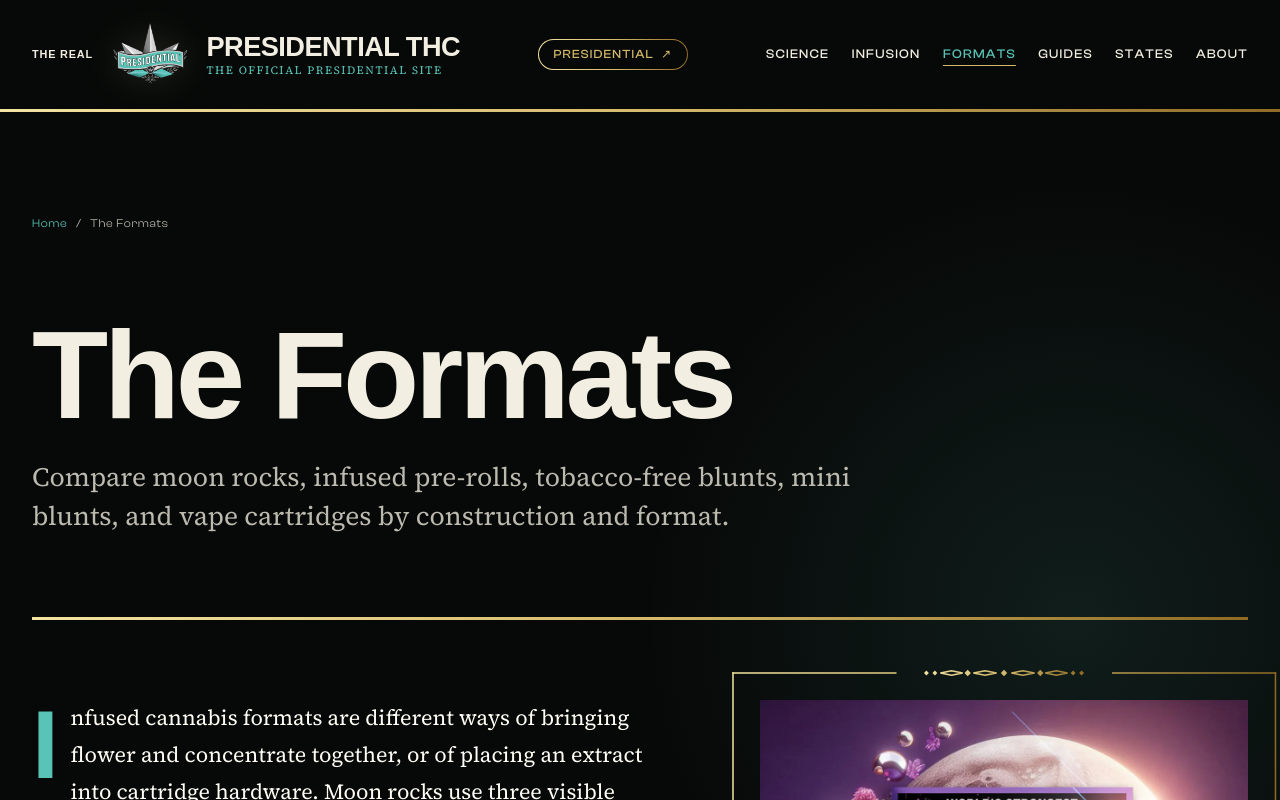
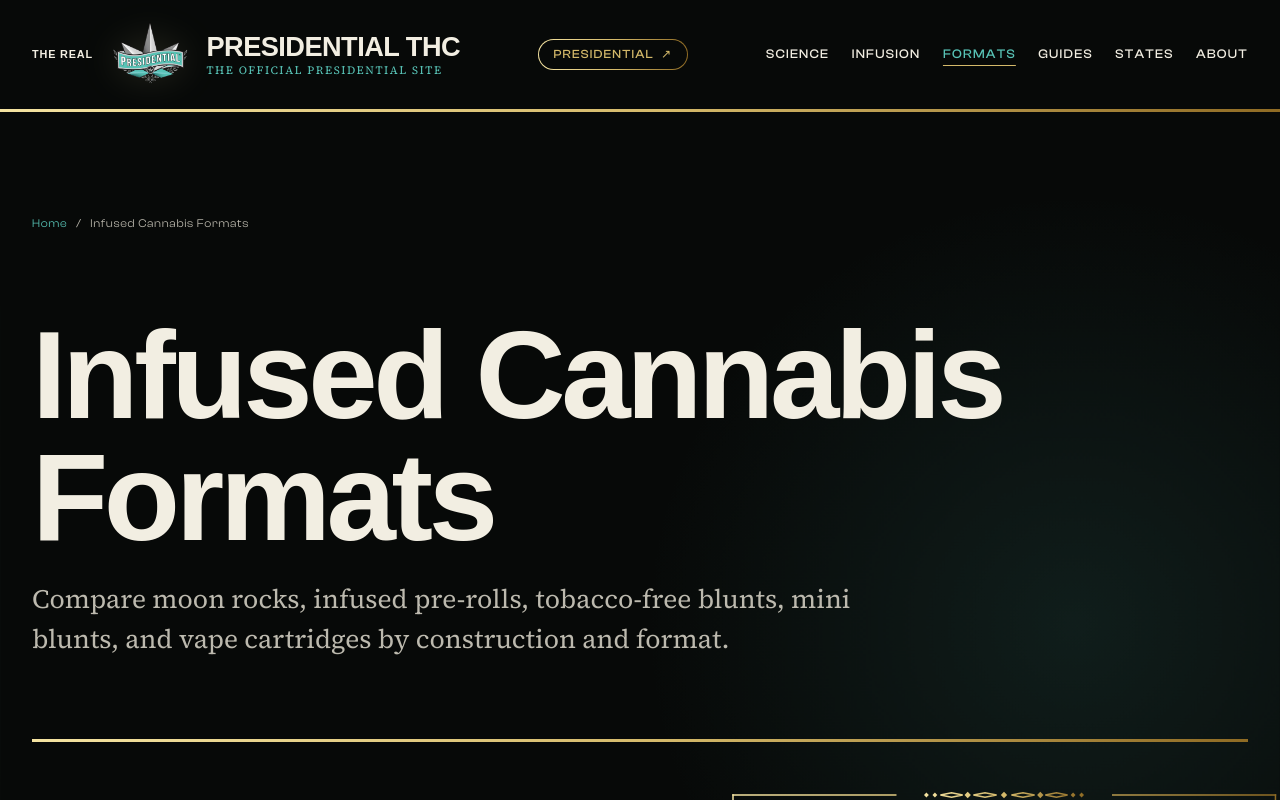
Before and after one commit to MONKEEJUMP/presidential-thc-net, a Next.js app: page /formats in a window 1280 px wide. Shown: the top 800 px of the page. Built offline with nearby package versions, Linux system fonts and the light colour scheme; a web font is replaced by a local one.

Commit message:
Clarify THC hub metadata
Merges the live-identified THC hub heading and title improvements after the local build and Vercel preview checks pass.

```diff
--- a/src/content/formats.ts
+++ b/src/content/formats.ts
@@ -5,8 +5,8 @@
     path: "/formats",
     kind: "hub",
     silo: "formats",
-    h1: "The Formats",
-    title: "Infused Cannabis Formats Compared",
+    h1: "Infused Cannabis Formats",
+    title: "Infused Cannabis Formats Compared | Presidential THC",
     description:
       "Compare moon rocks, infused pre-rolls, tobacco-free blunts, mini blunts, and vape cartridges by construction and format.",
     wordTarget: [400, 600],
@@ -110,7 +110,7 @@
     path: "/formats/blunts",
     kind: "article",
     silo: "formats",
-    h1: "Blunts",
+    h1: "Infused Blunts",
     title: "Infused Blunts and Tobacco-Free Hemp Wraps",
     description:
       "Compare infused blunts, paper pre-rolls, and mini blunts, with a clear look at tobacco-free hemp wraps and burn construction.",
@@ -204,8 +204,8 @@
     path: "/formats/mini-blunts",
     kind: "article",
     silo: "formats",
-    h1: "Mini Blunts",
-    title: "Mini Blunts — The Smaller Format",
+    h1: "Mini Infused Blunts",
+    title: "Mini Infused Blunts | Presidential THC",
     description:
       "Learn how mini blunts preserve blunt construction at a smaller scale and what size changes about airflow, infusion, labels, and handling.",
     wordTarget: [700, 900],
@@ -290,7 +290,7 @@
     path: "/formats/moon-rocks",
     kind: "article",
     silo: "formats",
-    h1: "Moon Rocks",
+    h1: "Moon Rocks: Layered Cannabis Format",
     title: "Moon Rocks — The Layered Cannabis Format",
     description:
       "Learn how moon rocks combine flower, concentrate, and kief, why they are dense, how they differ from caviar, and how to handle them.",
@@ -376,8 +376,8 @@
     path: "/formats/infused-pre-rolls",
     kind: "article",
     silo: "formats",
-    h1: "Infused Pre-Rolls",
-    title: "Infused Pre-Rolls Explained",
+    h1: "Infused Cannabis Pre-Rolls",
+    title: "Infused Cannabis Pre-Rolls Explained | Presidential THC",
     description:
       "See how infused pre-rolls combine flower and concentrate, how distribution affects the burn, and what construction and label details to inspect.",
     wordTarget: [700, 900],
@@ -462,8 +462,8 @@
     path: "/formats/vape-cartridges",
     kind: "article",
     silo: "formats",
-    h1: "Vape Cartridges",
-    title: "What Is Inside a Vape Cartridge",
+    h1: "Cannabis Vape Cartridges",
+    title: "Cannabis Vape Cartridges Explained | Presidential THC",
     description:
       "Understand vape cartridge hardware, extract viscosity, liquid diamonds, temperature control, label checks, and responsible disposal.",
     wordTarget: [700, 900],
--- a/src/content/guides.ts
+++ b/src/content/guides.ts
@@ -4,8 +4,8 @@
   path: "/guides",
   kind: "hub",
   silo: "guides",
-  h1: "Guides",
-  title: "Practical Guides to Infused Cannabis",
+  h1: "Infused Cannabis Guides",
+  title: "Practical Guides to Infused Cannabis | Presidential THC",
   description:
     "Practical, fact-based guides to handling, storing, heating, and evaluating infused cannabis formats.",
   wordTarget: [400, 600],
--- a/src/content/infusion.ts
+++ b/src/content/infusion.ts
@@ -4,8 +4,8 @@
   path: "/infusion",
   kind: "hub",
   silo: "infusion",
-  h1: "Infusion",
-  title: "How Cannabis Infusion Works",
+  h1: "Cannabis Infusion",
+  title: "How Cannabis Infusion Works | Presidential THC",
   description:
     "A practical guide to cannabis infusion, from concentrate distribution and kief to burn behavior and potency by format.",
   wordTarget: [400, 600],
--- a/src/content/science-core.ts
+++ b/src/content/science-core.ts
@@ -342,8 +342,8 @@
     path: "/science/cannabinoids",
     kind: "article",
     silo: "science",
-    h1: "Cannabinoids",
-    title: "Cannabinoids Beyond THC",
+    h1: "Cannabinoids in Infused Cannabis",
+    title: "Cannabinoids Beyond THC | Presidential THC",
     description:
       "A descriptive guide to THC, THCa, CBD, CBG, and CBN, including their plant chemistry and the way laboratories list them.",
     wordTarget: [700, 900],
--- a/src/content/science-extracts.ts
+++ b/src/content/science-extracts.ts
@@ -5,7 +5,7 @@
     path: "/science",
     kind: "hub",
     silo: "science",
-    h1: "The Science",
+    h1: "Cannabis Extract Science",
     title: "Cannabis Extract Science — THCa, Terpenes and Potency",
     description:
       "A practical map of cannabis chemistry, lab labels, terpenes, distillate, live resin, live rosin, and liquid diamonds.",
@@ -106,8 +106,8 @@
     path: "/science/distillate",
     kind: "article",
     silo: "science",
-    h1: "Distillate",
-    title: "What Is Cannabis Distillate",
+    h1: "Cannabis Distillate",
+    title: "What Is Cannabis Distillate | Presidential THC",
     description:
       "How cannabis distillate is refined, why it is nearly odorless, and how its composition differs from broader plant extracts.",
     wordTarget: [700, 900],
@@ -357,8 +357,8 @@
     path: "/science/liquid-diamonds",
     kind: "article",
     silo: "science",
-    h1: "Liquid Diamonds",
-    title: "What Are Liquid Diamonds",
+    h1: "Cannabis Liquid Diamonds",
+    title: "What Are Cannabis Liquid Diamonds | Presidential THC",
     description:
       "How THCa crystallization creates diamonds, how terpene sauce is recombined, and why the resulting oil suits cartridges.",
     wordTarget: [700, 900],
```
